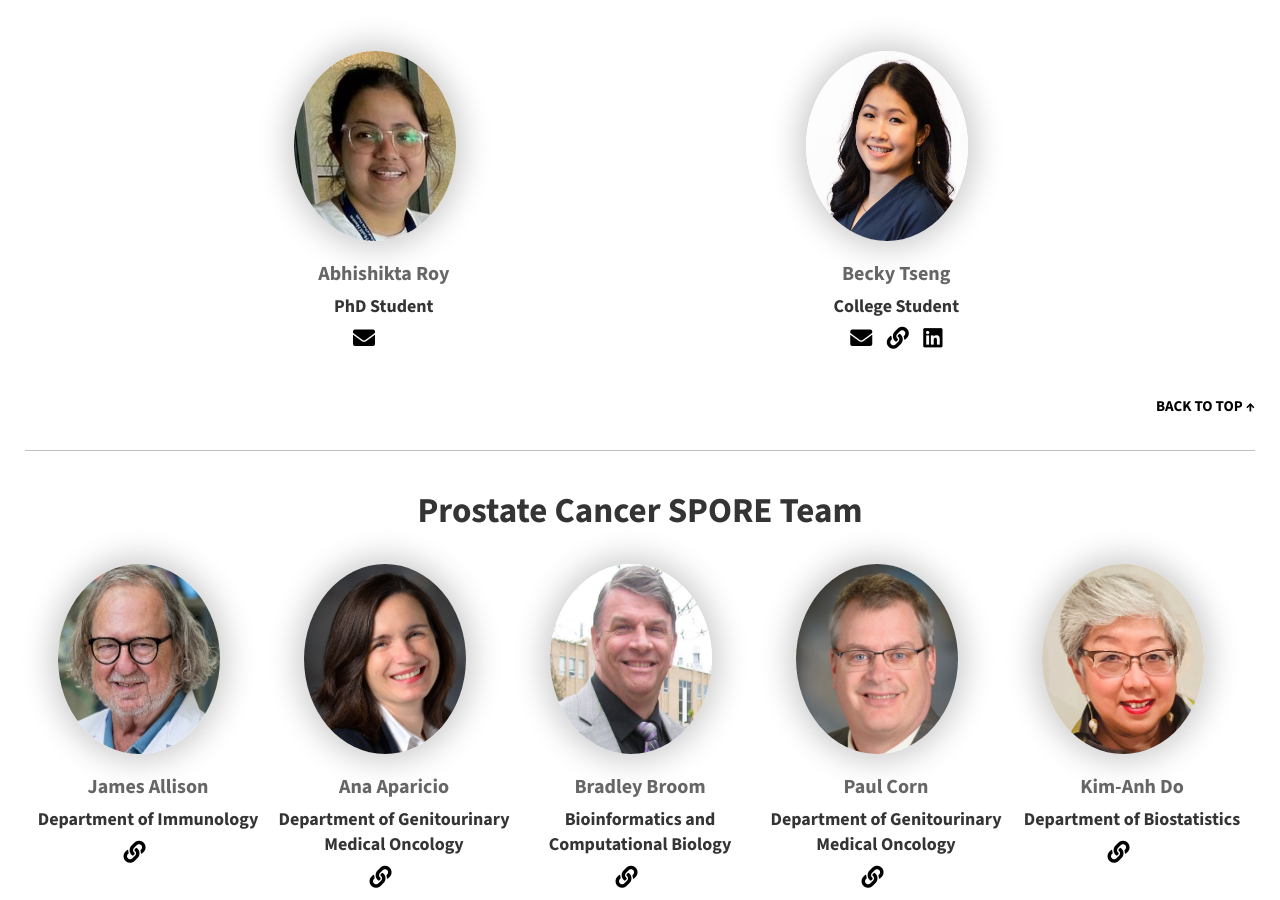
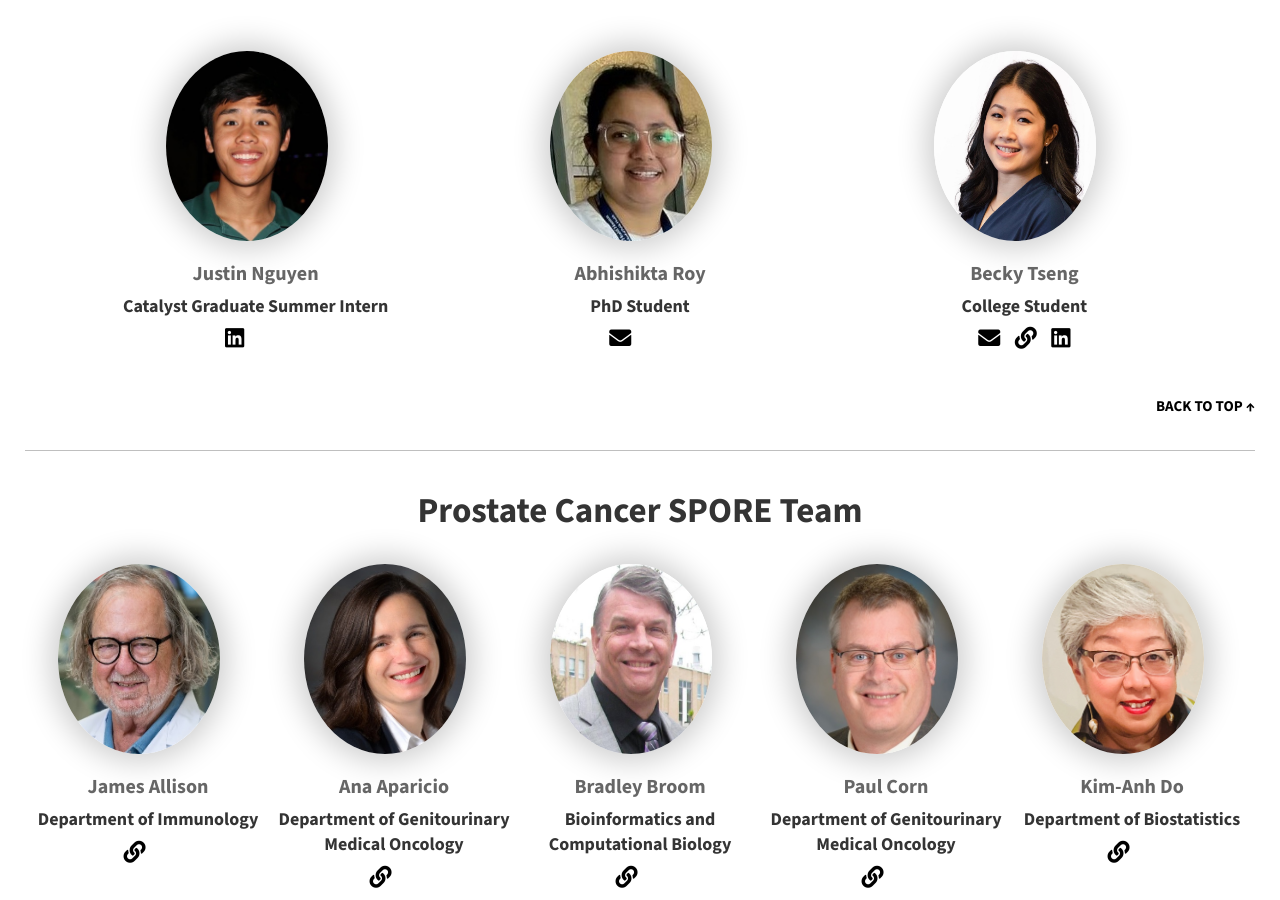
Before and after one commit to KimAnhDoMDA/COSMIC, a Jekyll site: the page built from pages/people.md, in a window 1280 px wide and 900 px high, scrolled down 3175 px. Built offline with Jekyll 4.4.1, drawn with Linux system fonts in a browser that asks for light colours; cached includes are drawn as plain includes.

Commit message:
Updated splash and people page

```diff
--- a/pages/people.md
+++ b/pages/people.md
@@ -633,6 +633,25 @@ title: Meet Our Team
 <!-- End Fourth Row-->
 <!-- Students (2/2) Start Fifth Row-->
    <div class="responsive-container-block">
+<!-- Justin Nguyen -->
+   <div class="responsive-cell-block wk-desk-3 wk-ipadp-3 wk-tab-6 wk-mobile-12 team-card-container">
+        <div class="team-card">
+          <div class="img-wrapper">
+            <img class="team-img" src="../assets/images/people/justinNguyen.JPG">
+          </div>
+            <p class="text-blk name" style="margin-top:1em;">
+              Justin Nguyen
+            </p>
+            <p class="text-blk position" style="margin-top:-1em;">
+              Catalyst Graduate Summer Intern
+            </p>
+            <div class="social-media-links">
+              <a href="https://www.linkedin.com/in/justin-nguyen-25b351244/" target="_blank">
+                <i class="fab fa-linkedin" style="color: #000000;"></i>
+              </a>
+            </div>
+        </div>
+      </div>
 <!-- Abhishikta Roy -->
       <div class="responsive-cell-block wk-desk-3 wk-ipadp-3 wk-tab-6 wk-mobile-12 team-card-container">
         <div class="team-card">
```
Also changed, not shown: pages/splash-page.md (+29 -3 lines), assets/images/people/justinNguyen.JPG (added), 1 other file.
